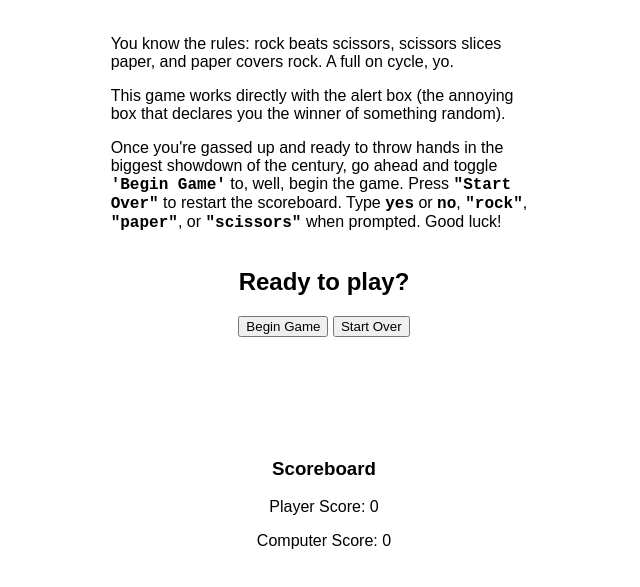
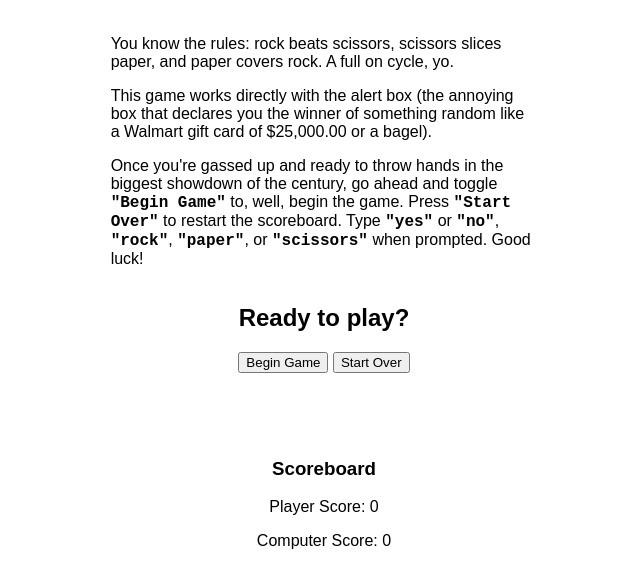
Before and after one commit to AstringentBeet/rock-paper-scissors, a plain HTML site: page index.html in a window 1280 px wide. Shown: the part 69-656 px from the top of the page, without its empty margins (324-964 px from the left). Drawn offline with Linux system fonts and the light colour scheme.

Commit message:
Fixed a few grammatical errors

```diff
--- a/index.html
+++ b/index.html
@@ -19,13 +19,13 @@
                         <p>You know the rules: rock beats scissors, scissors slices paper, and paper covers rock.
                             A full on cycle, yo.
                         </p>
-                        <p>This game works directly with the alert box (the annoying box that declares you the winner of something random).</p>
+                        <p>This game works directly with the alert box (the annoying box that declares you the winner of something random like a Walmart gift card of $25,000.00 or a bagel).</p>
                         <p>Once you're gassed up and ready to throw hands
                             in the biggest showdown of the century, go
-                            ahead and toggle <b>'Begin Game'</b> to, well,
+                            ahead and toggle <b>"Begin Game"</b> to, well,
                             begin the game. Press <b>"Start Over"</b> to
                             restart the scoreboard.
-                            Type <b>yes</b> or <b>no</b>, <b>"rock"</b>, <b>"paper"</b>, or <b>"scissors"</b> when prompted. Good luck!
+                            Type <b>"yes"</b> or <b>"no"</b>, <b>"rock"</b>, <b>"paper"</b>, or <b>"scissors"</b> when prompted. Good luck!
                         </p>
                         <div class = "game">
                             <h2>Ready to play?</h2>
@@ -42,7 +42,6 @@
                         <h3>Scoreboard</h3>
                         <p>Player Score: <span id = 'player'>0</span></p>
                         <p>Computer Score: <span id = 'computer'>0</span></p>
-                        <!--<p>Draws: <span id = 'draw'>0</span></p>-->
                     </section>
                 </div>
             </div>
--- a/script.js
+++ b/script.js
@@ -26,7 +26,6 @@ let lose = (userSelection, computerChoice) => {
     notUserScore++;
     playGroup.computer.innerHTML = notUserScore;
     playGroup.player.innerHTML = userScore;
-    //playGroup.draw.innerHTML = tie;
     alert(`${computerChoice} beats ${userSelection}\nPlayer : ${userScore}\nComputer : ${notUserScore}\nOof...take this L, fam.`);
 }
 
@@ -82,7 +81,6 @@ let playRound = (playerSelection, computerSelection) => {
         lose(playerSelection, computerSelection);
     } else {
         alert("This is a draw!");
-        //middle();
     }
     let again = prompt("Play game again?");
     let answer = again.toLocaleLowerCase();
```
Also changed, not shown: style.css (line endings or trailing spaces).
